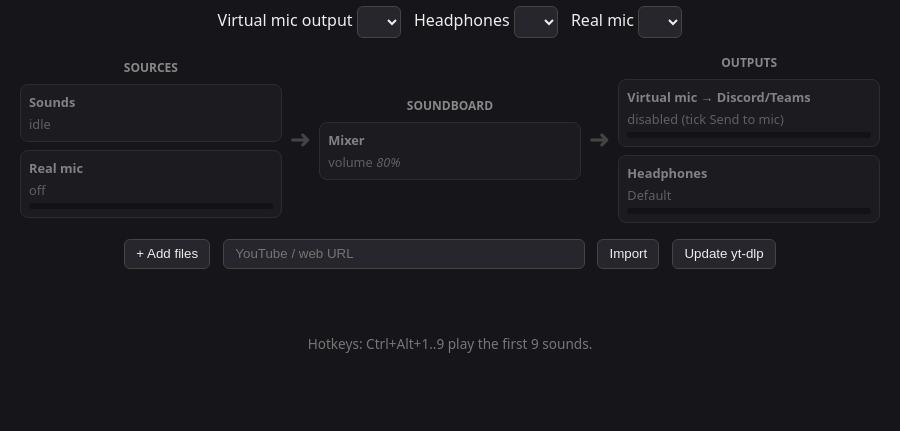
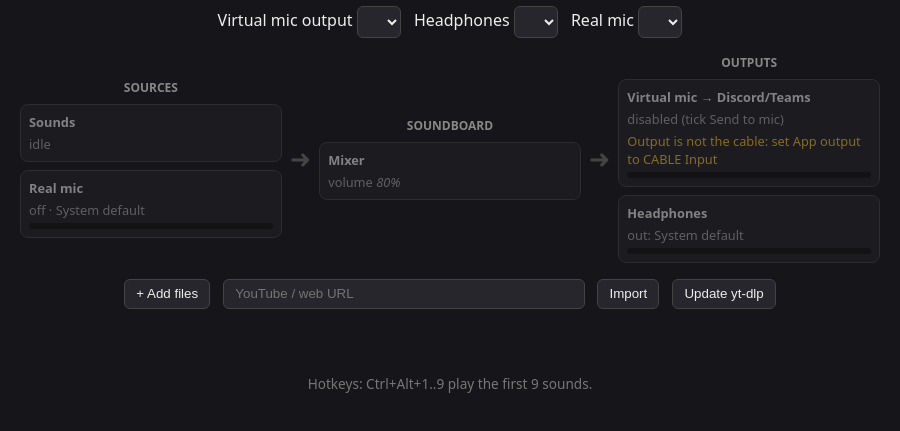
Before and after one commit to Thib370/soundboard, an Electron app: page index.html in a window 900 px wide. Shown: the part 143-574 px from the top of the page. Drawn offline with Linux system fonts and the light colour scheme; no server answers.

Commit message:
Visualizer: show real device names and required Discord/Teams input

```diff
--- a/index.html
+++ b/index.html
@@ -22,7 +22,7 @@
  <div class="col"><h3>Soundboard</h3><div class="node" id="nApp"><b>Mixer</b><span>volume <em id="volTxt"></em></span></div></div>
  <div class="arr" id="a2">➜</div>
  <div class="col"><h3>Outputs</h3>
-  <div class="node" id="nMic"><b>Virtual mic → Discord/Teams</b><span id="micName"></span><i class="bar"><u id="mMic"></u></i></div>
+  <div class="node" id="nMic"><b>Virtual mic → Discord/Teams</b><span id="micName"></span><span id="discName" class="need"></span><i class="bar"><u id="mMic"></u></i></div>
   <div class="node" id="nMon"><b>Headphones</b><span id="monName"></span><i class="bar"><u id="mMon"></u></i></div></div>
 </section>
 <p id="warn" class="warn" hidden>No virtual cable found (e.g. "CABLE Input"). Install VB-Cable, then restart. See README.</p>
--- a/renderer.js
+++ b/renderer.js
@@ -45,14 +45,18 @@ init();
 
 // Live routing diagram: who plays, where it goes, and levels.
 const nameOf = id => cfg.sounds.find(s => s.id === id)?.name || id;
-const optName = sel => sel.selectedOptions[0]?.textContent || 'Default';
+const optName = sel => { if (sel.value) return sel.selectedOptions[0]?.textContent || sel.value; const d = [...sel.options].find(o => o.value === 'default'); return d ? d.textContent : 'System default'; };
+// Name Discord/Teams must select as input: the cable's recording side ("CABLE Input" -> "CABLE Output").
+const discordIn = name => /input/i.test(name) && /cable|virtual/i.test(name) ? name.replace(/Input/i, 'Output') : null;
 function frame() {
   const ids = [...eng.byKey.keys()], mixOn = !!eng.micStream, lv = { m: eng.level(eng.anMic), h: eng.level(eng.anMon), i: mixOn ? eng.level(eng.anIn) : 0 };
   $('playing').textContent = ids.length ? ids.map(nameOf).join(', ') : 'idle';
-  $('inName').textContent = mixOn ? optName($('micIn')) : 'off';
+  $('inName').textContent = (mixOn ? 'in: ' : 'off · ') + optName($('micIn'));
   $('volTxt').textContent = Math.round($('vol').value * 100) + '%';
-  $('micName').textContent = eng.sendToMic ? optName($('micOut')) : 'disabled (tick Send to mic)';
-  $('monName').textContent = eng.monitor ? optName($('monOut')) : 'disabled';
+  const mo = optName($('micOut')), di = discordIn(mo);
+  $('micName').textContent = (eng.sendToMic ? 'App output: ' + mo : 'disabled (tick Send to mic)');
+  $('discName').textContent = di ? 'Discord/Teams input must be: ' + di : (/default/i.test(mo) || !mo ? 'Output is not the cable: set App output to CABLE Input' : 'Discord/Teams input: pick the cable matching this device');
+  $('monName').textContent = eng.monitor ? 'out: ' + optName($('monOut')) : 'disabled';
   $('mMic').style.width = lv.m * 100 + '%'; $('mMon').style.width = lv.h * 100 + '%'; $('mIn').style.width = lv.i * 100 + '%';
   $('nSounds').classList.toggle('live', ids.length > 0); $('nIn').classList.toggle('live', mixOn); $('nApp').classList.toggle('live', ids.length > 0 || mixOn);
   $('nMic').classList.toggle('live', eng.sendToMic && (lv.m > 0.01 || ids.length > 0)); $('nMon').classList.toggle('live', eng.monitor && ids.length > 0);
--- a/style.css
+++ b/style.css
@@ -13,3 +13,5 @@ button{cursor:pointer}button:hover{background:#34343c}
 .node.live{opacity:1;border-color:#16a34a}.node span{color:#aaa;overflow:hidden;text-overflow:ellipsis;white-space:nowrap}
 .bar{display:block;height:6px;background:#111;border-radius:3px;overflow:hidden}.bar u{display:block;height:100%;width:0;background:#16a34a}
 .arr{font-size:1.6rem;color:#444}.arr.live{color:#16a34a}
+.node span.need{color:#fbbf24;white-space:normal}
+#flow .node{min-width:0}
```
